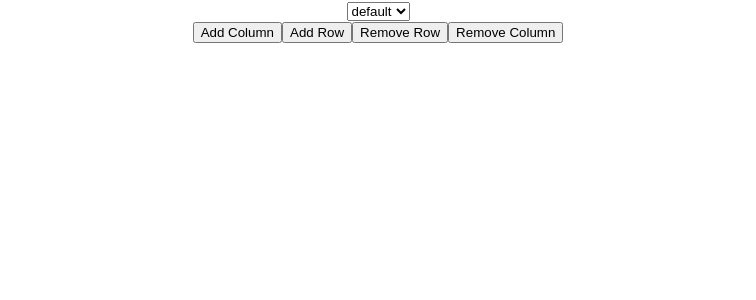
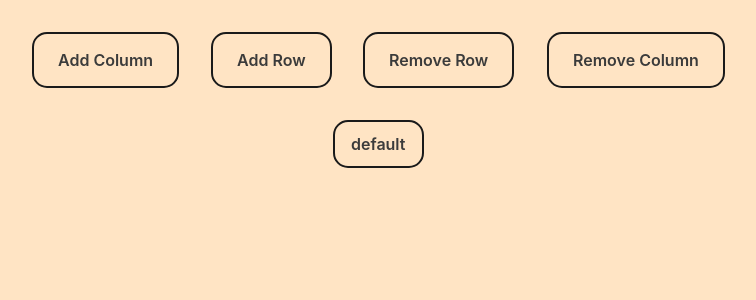
Before and after one commit to shellyh0626/Assignment6TTP, a React (Create React App) app: page / in a window 1280 px wide. Shown: the top 300 px of the page, without its empty margins (262-1018 px from the left). Built offline with nearby package versions, Linux system fonts and the light colour scheme.

Commit message:
added style and rearranged buttons

```diff
--- a/src/App.css
+++ b/src/App.css
@@ -1,3 +1,6 @@
+body{
+  background-color: bisque;
+}
 .App {
   text-align: center;
 }
--- a/src/components/Table/Table.jsx
+++ b/src/components/Table/Table.jsx
@@ -51,22 +51,21 @@
   }
 
   return (
-    <div>
-      <div className='colorPicker'>
-        <select onChange={handleColorChange}>
+    <div className='Table'>
+        <button className="button" onClick={addColumn}>Add Column</button>
+        <button className="button" onClick={addRow}>Add Row</button>
+        <button className="button" onClick={removeRow}>Remove Row</button>
+        <button className="button" onClick={removeColumn}>Remove Column</button>
+        <div className='colorPicker'>
+        <select className={`select-color ${color}`} onChange={handleColorChange}>
             <option value="white">default</option>
             <option value="red">Red</option>
             <option value="blue">Blue</option>
             <option value="green">Green</option>
             <option value="yellow">Yellow</option>
             <option value="pink">Pink</option>
-            <option value="white">White</option>
         </select>
       </div>
-        <button onClick={addColumn}>Add Column</button>
-        <button onClick={addRow}>Add Row</button>
-        <button onClick={removeRow}>Remove Row</button>
-        <button onClick={removeColumn}>Remove Column</button>
       <table>
         <tbody>
           {rows}
--- a/src/components/Table/table.css
+++ b/src/components/Table/table.css
@@ -1,3 +1,7 @@
+
+.Table {
+    margin-top:1em;
+}
 
 table,tr,td{
     margin-top:2em;
@@ -11,3 +15,105 @@
     width:2em;
     height:2em;
 }
+
+.button {
+  appearance: none;
+  background-color: transparent;
+  border: 2px solid #1A1A1A;
+  border-radius: 15px;
+  box-sizing: border-box;
+  color: #3B3B3B;
+  cursor: pointer;
+  display: inline-block;
+  font-family: Roobert,-apple-system,BlinkMacSystemFont,"Segoe UI",Helvetica,Arial,sans-serif,"Apple Color Emoji","Segoe UI Emoji","Segoe UI Symbol";
+  font-size: 16px;
+  font-weight: 600;
+  line-height: normal;
+  margin: 0;
+  min-height: 3em;
+  min-width: 0;
+  outline: none;
+  padding: 1em 1.5em;
+  margin:1em;
+  text-align: center;
+  text-decoration: none;
+  transition: all 300ms cubic-bezier(.23, 1, 0.32, 1);
+  user-select: none;
+  -webkit-user-select: none;
+  touch-action: manipulation;
+  width: auto;
+  will-change: transform;
+}
+
+.button:disabled {
+  pointer-events: none;
+}
+
+.button:hover {
+  color: #fff;
+  background-color: #1A1A1A;
+  box-shadow: rgba(0, 0, 0, 0.25) 0 8px 15px;
+  transform: translateY(-2px);
+}
+
+.button:active {
+  box-shadow: none;
+  transform: translateY(0);
+}
+
+select{
+    appearance: none;
+    border: 2px solid #1A1A1A;
+    background-color: transparent;
+    border-radius: 15px;
+    box-sizing: border-box;
+    color: #3B3B3B;
+    cursor: pointer;
+    display: inline-block;
+    font-family: Roobert,-apple-system,BlinkMacSystemFont,"Segoe UI",Helvetica,Arial,sans-serif,"Apple Color Emoji","Segoe UI Emoji","Segoe UI Symbol";
+    font-size: 16px;
+    font-weight: 600;
+    line-height: normal;
+    margin: 0;
+    min-height: 3em;
+    min-width: 0;
+    outline: none;
+    padding:0 1em;
+    margin:1em;
+    text-decoration: none;
+    transition: all 300ms cubic-bezier(.23, 1, 0.32, 1);
+    user-select: none;
+    -webkit-user-select: none;
+    touch-action: manipulation;
+    width: auto;
+    will-change: transform;
+}
+
+select-color.green{
+    background-color: green;
+}
+
+  .select-color.red {
+    background-color: red;
+    color:white;
+  }
+
+  .select-color.blue {
+    background-color: blue;
+    color:white;
+  }
+
+  .select-color.green {
+    background-color: green;
+    color:white;
+  }
+
+  .select-color.yellow {
+    background-color: rgba(255, 255, 0, 0.543);
+    color:rgb(0, 0, 0);
+  }
+
+  .select-color.pink {
+    background-color: pink;
+    color:white;
+  }
```
